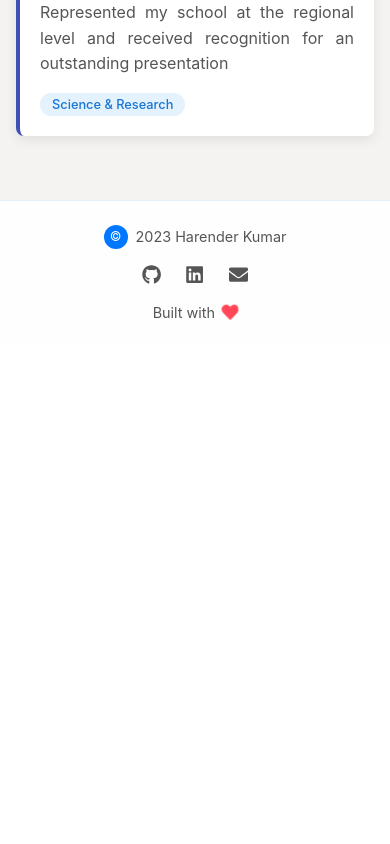
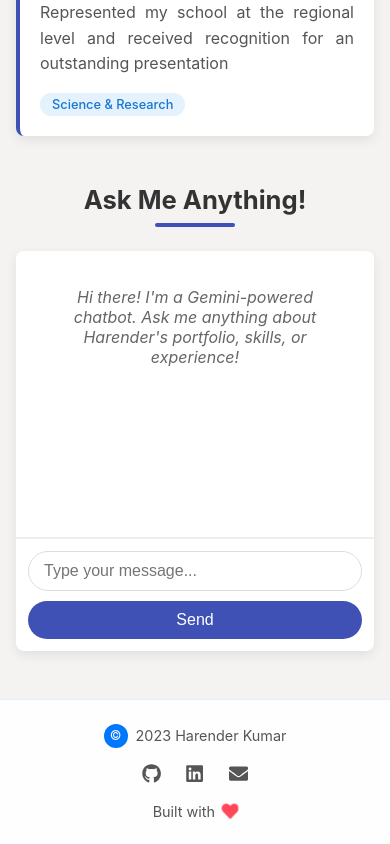
Before and after one commit to harenderk62/portfolio, a React (Create React App) app: page /about in a window 390 px wide. Shown: the part 9761-10605 px from the top of the page. Before the commit the page ends 10106 px from the top, so only its background shows below. Built offline with nearby package versions, Linux system fonts and the light colour scheme.

Commit message:
Gemini feature added

```diff
--- a/src/Pages/about.jsx
+++ b/src/Pages/about.jsx
@@ -22,7 +22,8 @@ import {
   CertificationSection,
   ProjectSection,
   PublicationSection,
-  AwardsSection
+  AwardsSection,
+  GeminiChatbot
 } from '../aboutComponent';
 
 // Import data from the new centralized data file
@@ -47,6 +48,7 @@ const MemoizedCertificationSection = React.memo(CertificationSection);
 const MemoizedProjectSection = React.memo(ProjectSection);
 const MemoizedPublicationSection = React.memo(PublicationSection);
 const MemoizedAwardsSection = React.memo(AwardsSection);
+const MemoizedGeminiChatbot = React.memo(GeminiChatbot);
 
 const AboutMe = () => {
   const navigate = useNavigate();
@@ -54,6 +56,17 @@ const AboutMe = () => {
 
   const [showCertification, setShowCertification] = useState(false);
   const [showProjects, setShowProjects] = useState(false);
+
+   // Combine all portfolio data into a single object to pass to the chatbot
+  const allPortfolioData = {
+    skillsData,
+    experienceData,
+    educationData,
+    certificationData,
+    projectsData,
+    awardsData
+  };
+
 
   // Handlers remain in the container component
   const resumeHandler = () => {
@@ -112,6 +125,8 @@ const AboutMe = () => {
 
         <MemoizedAwardsSection awardsData = {awardsData} />
 
+        <MemoizedGeminiChatbot portfolioData={allPortfolioData} />
+
         {/* Modals are now lazy-loaded */}
         <Suspense fallback={<div>Loading Modals...</div>}>
           {showCertification && (
--- a/src/Pages/about.scss
+++ b/src/Pages/about.scss
@@ -24,6 +24,7 @@
 @use '../aboutComponent/ProjectSection';
 @use '../aboutComponent/PublicationSection';
 @use '../aboutComponent/AwardsSection';
+@use '../aboutComponent/GeminiChatbot'; // New: Import GeminiChatbot styles
 
 // 6. Responsive overrides (Import last to ensure they override previous rules)
 @use '../styles/responsive';
--- /dev/null
+++ b/src/aboutComponent/GeminiChatbot.jsx
@@ -0,0 +1,124 @@
+// src/aboutComponent/GeminiChatbot.jsx
+import React, { useState, useRef, useEffect } from 'react';
+import './GeminiChatbot.scss';
+
+const GeminiChatbot = ({ portfolioData }) => { // Added portfolioData prop
+  const [input, setInput] = useState('');
+  const [chatHistory, setChatHistory] = useState([]);
+  const [isLoading, setIsLoading] = useState(false);
+  const chatEndRef = useRef(null);
+
+  // Scroll to the bottom of the chat history
+  useEffect(() => {
+    chatEndRef.current?.scrollIntoView({ behavior: 'smooth' });
+  }, [chatHistory]);
+
+  const handleSendMessage = async () => {
+    if (input.trim() === '') return;
+
+    const userMessage = { role: 'user', text: input };
+    setChatHistory((prev) => [...prev, userMessage]);
+    setInput('');
+    setIsLoading(true);
+
+    try {
+      // Construct the system instruction with portfolio data
+      const systemInstruction = `You are a helpful assistant providing information about Harender Kumar's professional portfolio.
+      Here is the data about Harender's skills, experience, education, certifications, projects, and awards:
+      Skills: ${JSON.stringify(portfolioData.skillsData)}
+      Experience: ${JSON.stringify(portfolioData.experienceData.map(exp => ({ company: exp.company, positions: exp.positions.map(pos => pos.title) })))}
+      Education: ${JSON.stringify(portfolioData.educationData.map(edu => ({ institution: edu.company, degree: edu.position })))}
+      Certifications: ${JSON.stringify(portfolioData.certificationData.map(cert => ({ title: cert.title, source: cert.Source })))}
+      Projects: ${JSON.stringify(portfolioData.projectsData.map(proj => ({ title: proj.title, about: proj.about })))}
+      Awards: ${JSON.stringify(portfolioData.awardsData.map(award => ({ title: award.title, organization: award.organization })))}
+
+      Answer questions based only on the provided context about Harender's portfolio. If the question is outside this scope or you cannot find the answer in the provided data, politely state that you can only answer questions related to Harender's portfolio.`;
+
+      // Prepare chat history for the API call, including the system instruction
+      const apiChatHistory = [
+        { role: 'user', parts: [{ text: systemInstruction }] },
+        { role: 'model', parts: [{ text: "Okay, I understand. I will now answer questions based on Harender Kumar's portfolio data." }] },
+        ...chatHistory.map(msg => ({
+          role: msg.role === 'user' ? 'user' : 'model',
+          parts: [{ text: msg.text }]
+        })),
+        { role: 'user', parts: [{ text: input }] } // Add current user input
+      ];
+
+      const apiKey = process.env.REACT_APP_GEMINI_API_KEY; // Read from environment variable
+      const apiUrl = `https://generativelanguage.googleapis.com/v1beta/models/gemini-2.0-flash:generateContent?key=${apiKey}`;
+
+      const response = await fetch(apiUrl, {
+        method: 'POST',
+        headers: { 'Content-Type': 'application/json' },
+        body: JSON.stringify({ contents: apiChatHistory }) // Pass contents directly
+      });
+
+      const result = await response.json();
+
+      if (result.candidates && result.candidates.length > 0 &&
+          result.candidates[0].content && result.candidates[0].content.parts &&
+          result.candidates[0].content.parts.length > 0) {
+        const botResponseText = result.candidates[0].content.parts[0].text;
+        setChatHistory((prev) => [...prev, { role: 'model', text: botResponseText }]);
+      } else {
+        setChatHistory((prev) => [...prev, { role: 'model', text: 'Sorry, I could not get a response. Please try again.' }]);
+        console.error('Unexpected API response structure:', result);
+      }
+    } catch (error) {
+      console.error('Error calling Gemini API:', error);
+      setChatHistory((prev) => [...prev, { role: 'model', text: 'An error occurred while connecting to the chatbot. Please try again later.' }]);
+    } finally {
+      setIsLoading(false);
+    }
+  };
+
+  const handleKeyPress = (e) => {
+    if (e.key === 'Enter' && !isLoading) {
+      handleSendMessage();
+    }
+  };
+
+  return (
+    <div className="gemini-chatbot-container">
+      <h2 className="section-title">Ask Me Anything!</h2>
+      <div className="chat-window">
+        <div className="chat-messages">
+          {chatHistory.length === 0 && (
+            <div className="welcome-message">
+              Hi there! I'm a Gemini-powered chatbot. Ask me anything about Harender's portfolio, skills, or experience!
+            </div>
+          )}
+          {chatHistory.map((message, index) => (
+            <div key={index} className={`chat-message ${message.role}`}>
+              <span className="message-role">{message.role === 'user' ? 'You:' : 'Bot:'}</span>
+              <span className="message-text">{message.text}</span>
+            </div>
+          ))}
+          {isLoading && (
+            <div className="chat-message model loading">
+              <span className="message-role">Bot:</span>
+              <span className="message-text">Typing...</span>
+            </div>
+          )}
+          <div ref={chatEndRef} /> {/* Scroll target */}
+        </div>
+        <div className="chat-input-area">
+          <input
+            type="text"
+            value={input}
+            onChange={(e) => setInput(e.target.value)}
+            onKeyPress={handleKeyPress}
+            placeholder="Type your message..."
+            disabled={isLoading}
+          />
+          <button onClick={handleSendMessage} disabled={isLoading}>
+            {isLoading ? 'Sending...' : 'Send'}
+          </button>
+        </div>
+      </div>
+    </div>
+  );
+};
+
+export default GeminiChatbot;
--- /dev/null
+++ b/src/aboutComponent/GeminiChatbot.scss
@@ -0,0 +1,165 @@
+// src/aboutComponent/GeminiChatbot.scss
+
+.gemini-chatbot-container {
+  max-width: 800px;
+  margin: 2rem auto;
+  padding: 0 1rem;
+
+  .section-title {
+    font-size: 2rem;
+    margin-bottom: 2rem;
+    color: #333;
+    text-align: center;
+    position: relative;
+
+    &::after {
+      content: '';
+      display: block;
+      width: 80px;
+      height: 4px;
+      background: #3f51b5;
+      margin: 0.5rem auto 0;
+      border-radius: 2px;
+    }
+  }
+
+  .chat-window {
+    background: white;
+    border-radius: 8px;
+    box-shadow: 0 4px 12px rgba(0, 0, 0, 0.08);
+    display: flex;
+    flex-direction: column;
+    height: 500px; /* Fixed height for chat window */
+    overflow: hidden;
+  }
+
+  .chat-messages {
+    flex-grow: 1;
+    padding: 1.5rem;
+    overflow-y: auto;
+    display: flex;
+    flex-direction: column;
+    gap: 10px;
+    border-bottom: 1px solid #eee;
+  }
+
+  .chat-message {
+    display: flex;
+    align-items: flex-start;
+    gap: 8px;
+    padding: 8px 12px;
+    border-radius: 15px;
+    max-width: 85%;
+    word-wrap: break-word;
+
+    &.user {
+      align-self: flex-end;
+      background-color: #e0f2f7; /* Light blue for user */
+      color: #333;
+      border-bottom-right-radius: 2px;
+    }
+
+    &.model {
+      align-self: flex-start;
+      background-color: #f0f0f0; /* Light grey for bot */
+      color: #333;
+      border-bottom-left-radius: 2px;
+    }
+
+    .message-role {
+      font-weight: 600;
+      min-width: 40px; /* Ensure role text has enough space */
+    }
+
+    .message-text {
+      flex: 1;
+    }
+
+    &.loading {
+      font-style: italic;
+      color: #777;
+    }
+  }
+
+  .welcome-message {
+    text-align: center;
+    padding: 20px;
+    color: #666;
+    font-style: italic;
+  }
+
+  .chat-input-area {
+    display: flex;
+    padding: 1rem;
+    border-top: 1px solid #eee;
+    gap: 10px;
+
+    input {
+      flex-grow: 1;
+      padding: 10px 15px;
+      border: 1px solid #ddd;
+      border-radius: 25px;
+      font-size: 1rem;
+      outline: none;
+      transition: border-color 0.3s ease, box-shadow 0.3s ease;
+
+      &:focus {
+        border-color: #3f51b5;
+        box-shadow: 0 0 0 2px rgba(63, 81, 181, 0.2);
+      }
+    }
+
+    button {
+      background-color: #3f51b5;
+      color: white;
+      border: none;
+      padding: 10px 20px;
+      border-radius: 25px;
+      cursor: pointer;
+      font-size: 1rem;
+      font-weight: 500;
+      transition: background-color 0.3s ease, transform 0.2s ease;
+
+      &:hover:not(:disabled) {
+        background-color: #303f9f;
+        transform: translateY(-2px);
+      }
+
+      &:disabled {
+        background-color: #a7b7d7;
+        cursor: not-allowed;
+      }
+    }
+  }
+
+  @media screen and (max-width: 768px) {
+    .section-title {
+      font-size: 1.6rem;
+      margin-bottom: 1.5rem;
+    }
+
+    .chat-window {
+      height: 400px; /* Adjust height for smaller screens */
+    }
+
+    .chat-messages {
+      padding: 1rem;
+    }
+
+    .chat-message {
+      max-width: 95%;
+      padding: 6px 10px;
+      font-size: 0.9rem;
+    }
+
+    .chat-input-area {
+      flex-direction: column;
+      padding: 0.75rem;
+
+      input, button {
+        width: 100%;
+        box-sizing: border-box;
+      }
+    }
+  }
+}
```
Also changed, not shown: src/aboutComponent/index.js (+9 -8 lines), 2 other files (tests, documents, lock files or other folders).
